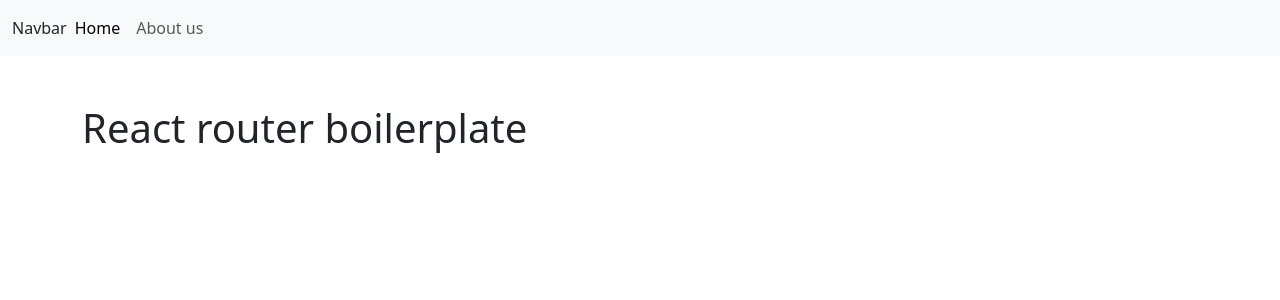
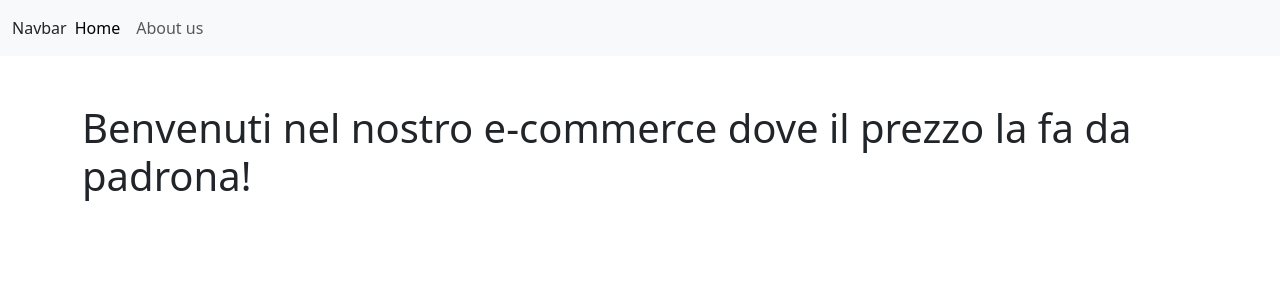
Before and after one commit to AntonioCappellano/react-router, a React (Vite) app: page / in a window 1280 px wide. Shown: the top 300 px of the page. Built offline with nearby package versions, Linux system fonts and the light colour scheme.

Commit message:
Update homepage heading to reflect e-commerce theme

```diff
--- a/src/pages/HomePage.jsx
+++ b/src/pages/HomePage.jsx
@@ -2,7 +2,9 @@ export default function HomePage() {
   return (
     <>
       <div className="py-5 container">
-        <h1>React router boilerplate</h1>
+        <h1>
+          Benvenuti nel nostro e-commerce dove il prezzo la fa da padrona!
+        </h1>
       </div>
     </>
   );
```
